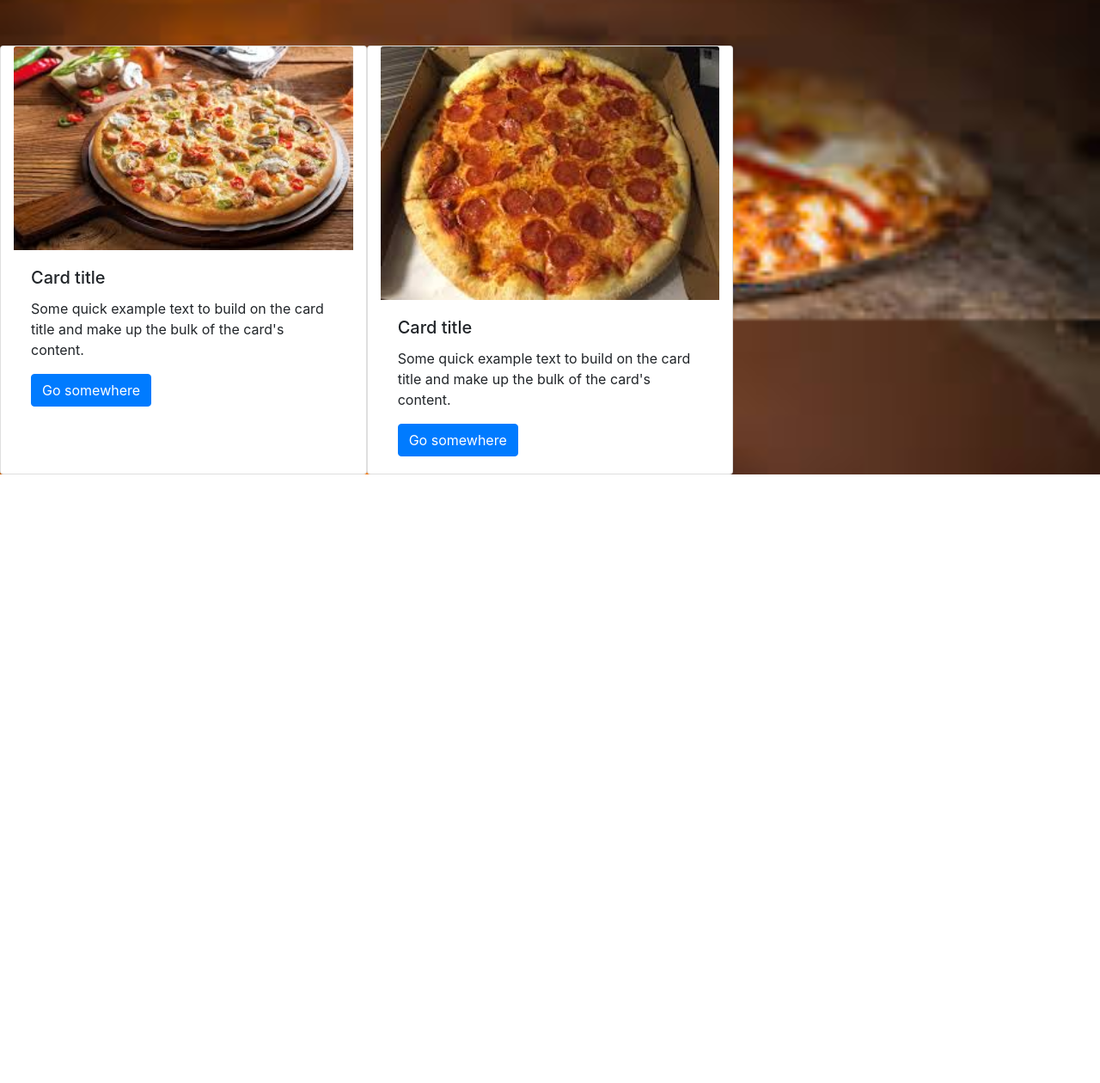
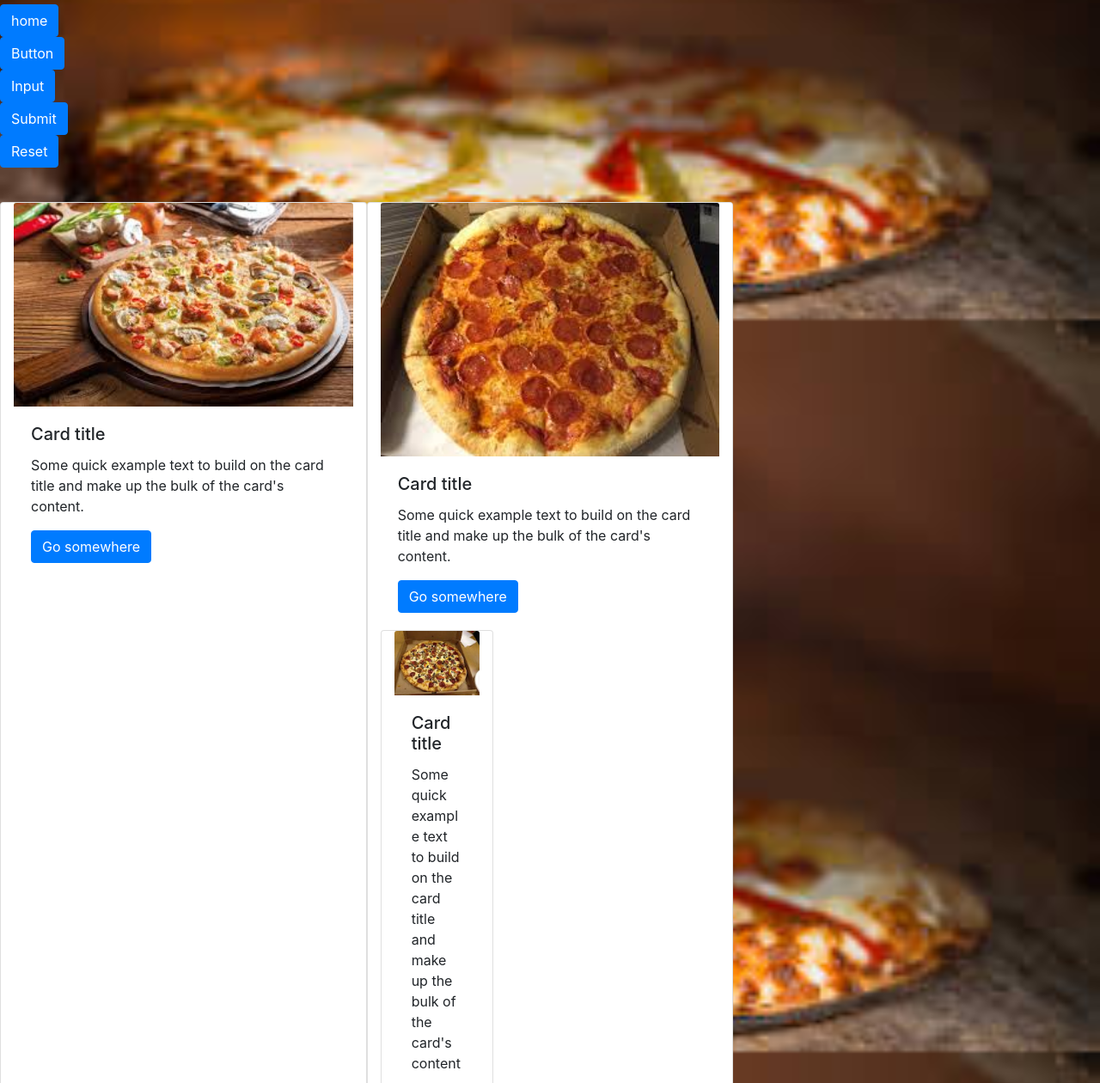
Before and after one commit to michael-creator/MUtEmBeI-S, a plain HTML site: page index.html in a window 1280 px wide. Shown: the part 480-1740 px from the top of the page at 86% size. Before the commit the page ends 1032 px from the top, so only its background shows below. Drawn offline with nearby package versions, Linux system fonts and the light colour scheme; files whose address does not match are found by name.

Commit message:
add more images

```diff
--- a/css/style.css
+++ b/css/style.css
@@ -13,23 +13,6 @@ body {
     text-align: center;
     color: white;
 }
-/*
-.ul {}
-
-.ul li {
-    list-style: none;
-    display: inline-block;
-    float: left;
+.row{
+    padding-top: 40px;
 }
-
-.ul li a {
-    text-decoration: none;
-    font-size: 14px;
-    font-family: Arial;
-    color: #1e1e1e;
-}
-
-* {
-    margin: 0;
-    padding: 0;
-} */
--- a/index.html
+++ b/index.html
@@ -25,24 +25,23 @@
             <h2>MUtEmBeI`S PIzZAh</h2>
         </div>
 
-    </div><br><br>
-    <!-- <div>
-         <ul>
-             <li><a href="#">home</a></li>
-             <li><a href="#">about us</a></li>
-             <li><a href="#">contact</a></li>
-             <li><a href="#">delivery</a></li>
-             <li><a href="#">checkout</a></li>
-         </ul>
+    </div>
+    <!-- <br><br><br><br><br><br><br><br><br> -->
 
-    </div> -->
+
+    <a class="btn btn-primary" href="#" role="button">home</a><br>
+    <button class="btn btn-primary" type="submit">Button</button><br>
+    <input class="btn btn-primary" type="button" value="Input"><br>
+    <input class="btn btn-primary" type="submit" value="Submit"><br>
+    <input class="btn btn-primary" type="reset" value="Reset"><br>
     <div class="container-fluid">
         <div class="row">
             <div class="card col-md-4" style="width: 18rem;">
                 <img src="/home/michael/Desktop/pizza/img/small.jpeg" class="card-img-top" alt="...">
                 <div class="card-body">
                     <h5 class="card-title">Card title</h5>
-              <p class="card-text">Some quick example text to build on the card title and make up the bulk of the card's content.</p>
+                    <p class="card-text">Some quick example text to build on the card title and make up the bulk of the
+                        card's content.</p>
                     <a href="#" class="btn btn-primary">Go somewhere</a>
                 </div>
             </div>
@@ -50,10 +49,21 @@
                 <img src="/home/michael/Desktop/pizza/img/medium2.jpeg" class="card-img-top" alt="...">
                 <div class="card-body">
                     <h5 class="card-title">Card title</h5>
-                  <p class="card-text">Some quick example text to build on the card title and make up the bulk of the card's content.</p>
+                    <p class="card-text">Some quick example text to build on the card title and make up the bulk of the
+                        card's content.</p>
                     <a href="#" class="btn btn-primary">Go somewhere</a>
                 </div>
-              </div></div></div>
+                    <div class="card col-md-4" style="width: 18rem;">
+                            <img src="/home/michael/Desktop/pizza/img/large3.jpeg" class="card-img-top" alt="...">
+                            <div class="card-body">
+                                <h5 class="card-title">Card title</h5>
+                                <p class="card-text">Some quick example text to build on the card title and make up the bulk of the
+                                    card's content.</p>
+                                <a href="#" class="btn btn-primary">Go somewhere</a>
+                </div>
+            </div>
+        </div>
+    </div>
 
 </body>
 
```
Lines whose indentation alone changed are shown as unchanged.
